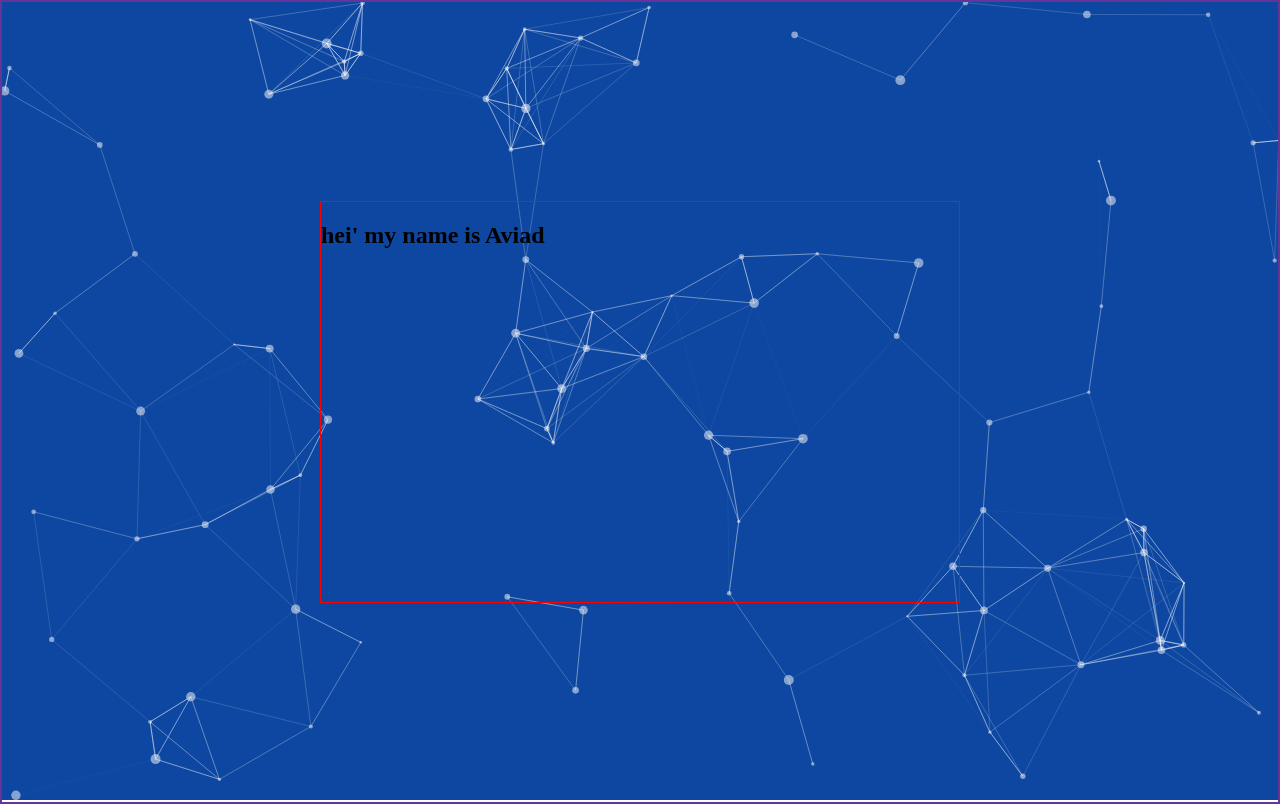
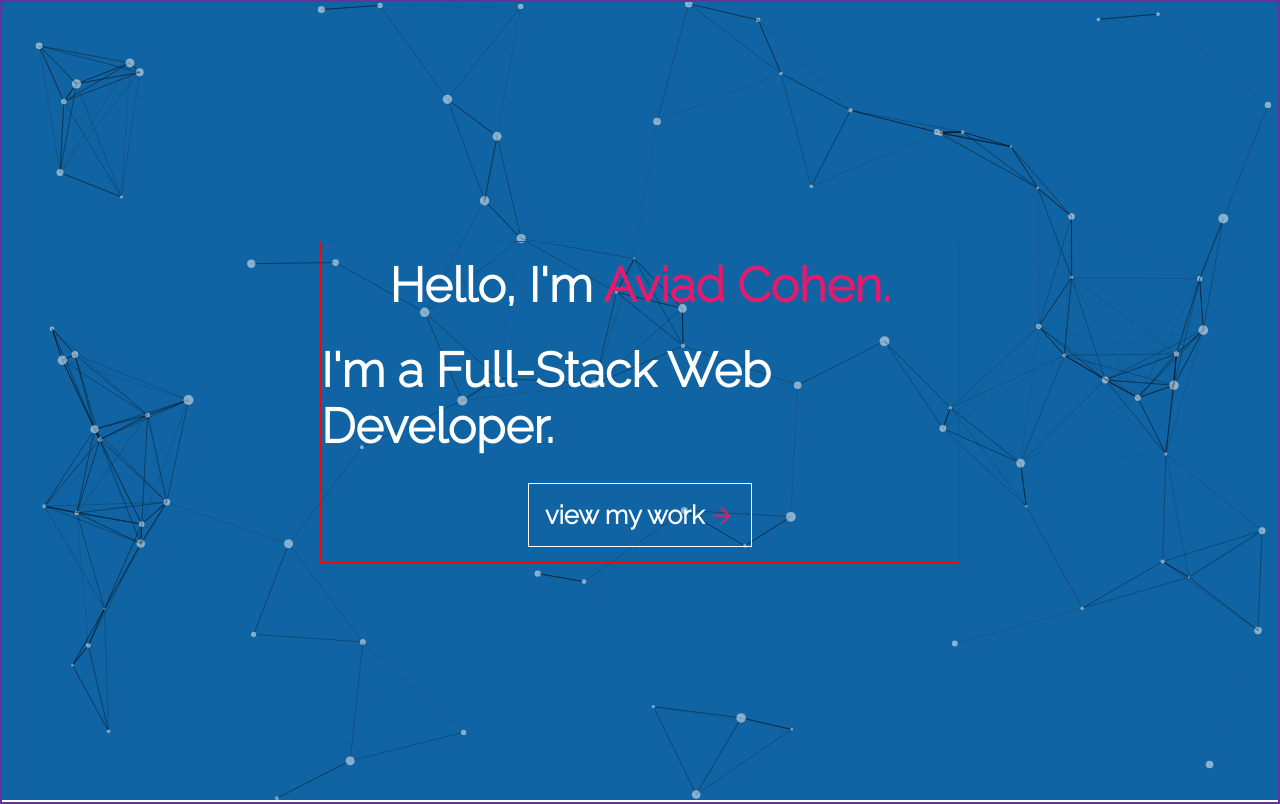
Before and after one commit to aviadc/portfolio, a React (Create React App) app: page / in a window 1280 px wide. Built offline with nearby package versions, Linux system fonts and the light colour scheme.

Commit message:
intro background

```diff
--- a/package.json
+++ b/package.json
@@ -8,6 +8,7 @@
     "@testing-library/user-event": "^12.8.3",
     "react": "^17.0.2",
     "react-dom": "^17.0.2",
+    "react-icons": "^4.4.0",
     "react-scripts": "4.0.3",
     "react-tsparticles": "^2.0.6",
     "sass": "^1.52.1",
--- a/public/index.html
+++ b/public/index.html
@@ -1,14 +1,12 @@
 <!DOCTYPE html>
 <html lang="en">
+
 <head>
   <meta charset="utf-8" />
   <link rel="icon" href="%PUBLIC_URL%/favicon.ico" />
   <meta name="viewport" content="width=device-width, initial-scale=1" />
   <meta name="theme-color" content="#000000" />
-    <meta
-      name="description"
-      content="Web site created using create-react-app"
-    />
+  <meta name="description" content="Web site created using create-react-app" />
   <link rel="apple-touch-icon" href="%PUBLIC_URL%/logo192.png" />
   <!--
       manifest.json provides metadata used when your web app is installed on a
@@ -24,8 +22,12 @@
       work correctly both with client-side routing and a non-root public URL.
       Learn how to configure a non-root public URL by running `npm run build`.
     -->
+  <link rel="preconnect" href="https://fonts.googleapis.com">
+  <link rel="preconnect" href="https://fonts.gstatic.com" crossorigin>
+  <link href="https://fonts.googleapis.com/css2?family=Raleway:wght@300&display=swap" rel="stylesheet">
   <title>Aviadc Portfolio</title>
 </head>
+
 <body>
   <noscript>You need to enable JavaScript to run this app.</noscript>
   <div id="root"></div>
@@ -40,4 +42,5 @@
       To create a production bundle, use `npm run build` or `yarn build`.
     -->
 </body>
+
 </html>
--- a/src/components/ParticlesIntro/index.js
+++ b/src/components/ParticlesIntro/index.js
@@ -24,7 +24,7 @@ const ParticlesIntro = () => {
         options={{
           background: {
             color: {
-              value: "#0d47a1",
+              value: "#1164A3",
             },
           },
           fpsLimit: 120,
@@ -55,7 +55,7 @@ const ParticlesIntro = () => {
               value: "#ffffff",
             },
             links: {
-              color: "#ffffff",
+              color: "#000000",
               distance: 150,
               enable: true,
               opacity: 0.5,
--- a/src/components/pages/Intro/index.js
+++ b/src/components/pages/Intro/index.js
@@ -1,8 +1,12 @@
-import React from 'react'
+import React , {useState} from 'react'
 import ParticlesIntro from '../../ParticlesIntro'
+import { FiArrowRight , FiArrowDown } from 'react-icons/fi';
+
 import "./intro.scss"
 
 const Intro = () => {
+  const [isHover, setIsHover] = useState(false);
+
   return (
     <>
       <div className='particles-intro'>
@@ -10,7 +14,12 @@ const Intro = () => {
       </div>
       <div className='intro-container'>
         <div className='intro-inner'>
-          <h2>hei' my name is Aviad </h2>
+          <div>Hello, I'm  <span>Aviad Cohen.</span></div>
+          <div>I'm a Full-Stack Web Developer.</div>
+          <div className='intro-mywork-button'
+            onMouseEnter={() => setIsHover(true)}
+            onMouseLeave={() => setIsHover(false)}>
+          view my work <span><FiArrowRight /></span></div>
         </div>
       </div>
     </>
--- a/src/components/pages/Intro/intro.scss
+++ b/src/components/pages/Intro/intro.scss
@@ -15,5 +15,44 @@
 .intro-inner{
   border: 1px solid red;
   width: 50%;
-  height: 50%;
+  height: 40%;
+  font-size: 3rem;
+  color: #fff;
+  display: flex;
+  flex-direction: column;
+  align-items: center;
+  justify-content: space-around;
+
+  div{
+    font-weight: 800;
+    span{
+      color: #E31B6D;
+    }
+  }
 }
+
+.intro-mywork-button{
+  border: 1px solid #fff;
+  // width: 200px;
+  padding: 1rem;
+  font-size: 1.6rem;
+  display: flex;
+  align-items: center;
+  transition: all 0.5s;
+  span{
+    transition: all 0.5s;
+    margin-left: 5px;
+    display: flex;
+  }
+
+
+
+  &:hover{
+    background-color:  #04C2C9;
+    cursor: pointer;
+    span{
+      transform: rotate(90deg);
+      color: #fff;
+    }
+  }
+}
--- a/src/index.css
+++ b/src/index.css
@@ -1,5 +1,6 @@
-body{
+body {
   padding: 0;
   margin: 0;
   box-sizing: border-box;
+  font-family: 'Raleway', sans-serif;
 }
```
Also changed, not shown: 1 other file (tests, documents, lock files or other folders). Lines whose indentation alone changed are shown as unchanged.
